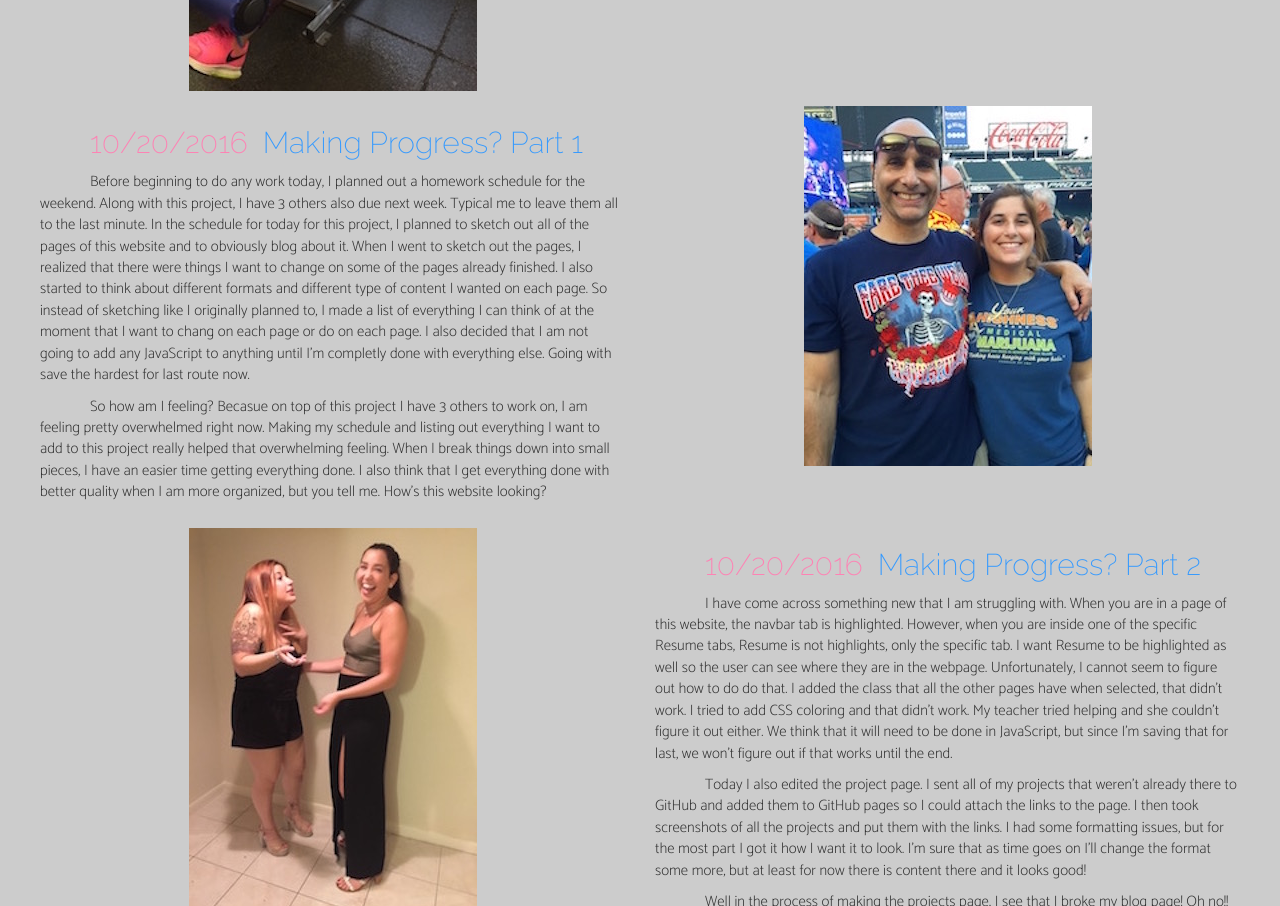
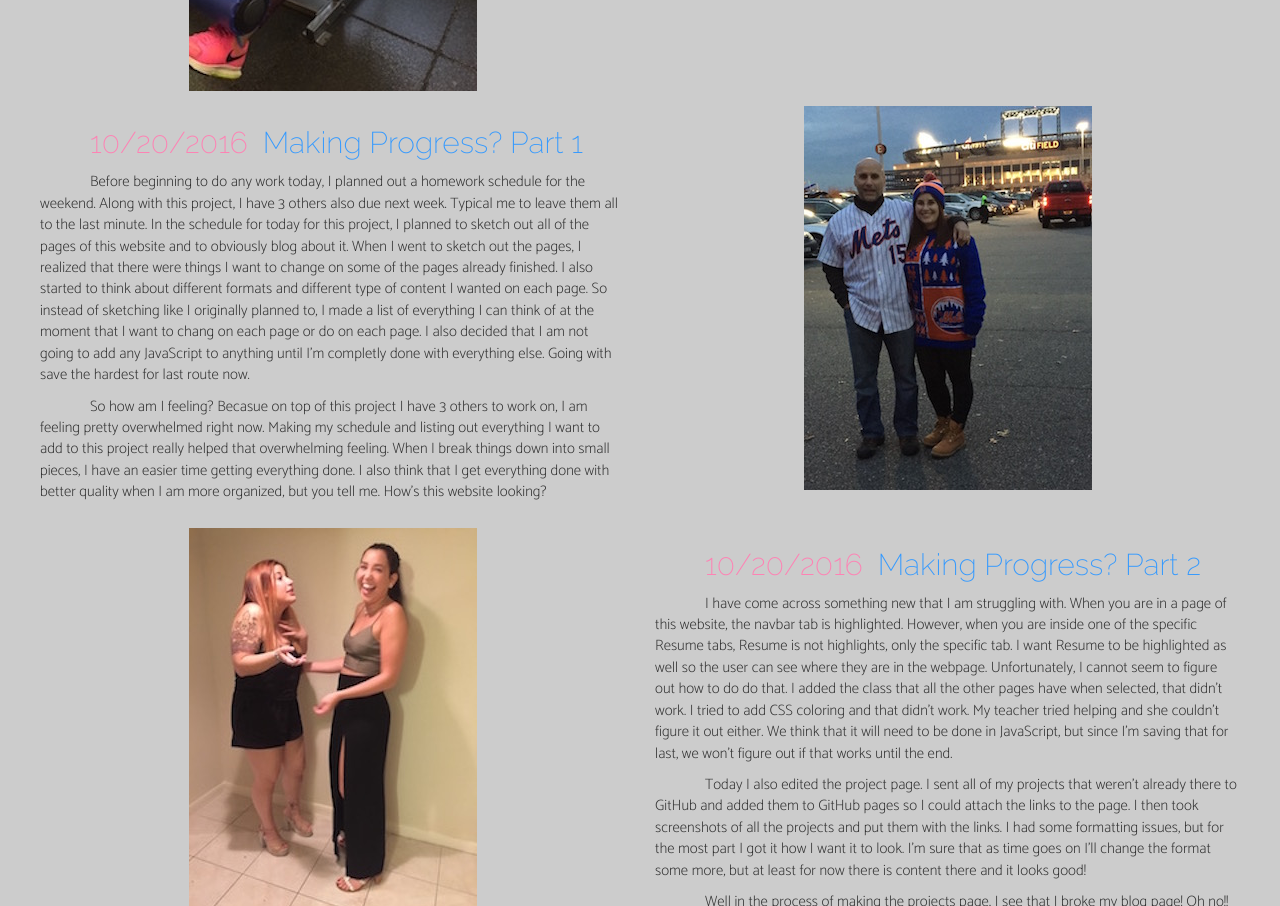
Before and after one commit to teddyneer/final-project, a plain HTML site: page blog.html in a window 1280 px wide. Shown: the part 1036-1942 px from the top of the page. Drawn offline with nearby package versions, Linux system fonts and the light colour scheme.

Commit message:
changed image

```diff
--- a/blog.html
+++ b/blog.html
@@ -120,7 +120,7 @@
 				<p>So how am I feeling?  Becasue on top of this project I have 3 others to work on, I am feeling pretty overwhelmed right now.  Making my schedule and listing out everything I want to add to this project really helped that overwhelming feeling.  When I break things down into small pieces, I have an easier time getting everything done.  I also think that I get everything done with better quality when I am more organized, but you tell me.  How's this website looking?</p>
 			</div> <!-- close col-sm-6 -->
 			<div class="col-sm-6">
-				<img src="blog-images/deadandco.jpg" alt="Dad and I" class="center-block">
+				<img src="blog-images/dadmets.jpg" alt="Dad and I" class="center-block">
 			</div>
 		</div> <!-- close row -->
 		<div class=row>
```
Also changed, not shown: blog-images/dadmets.jpg (added), blog-images/deadandco.jpg (deleted), images/destiny.jpg (added), images/lorelai.jpg (added), images/masks.jpg (added), images/sydandpam.jpg (added), 11 other files.
